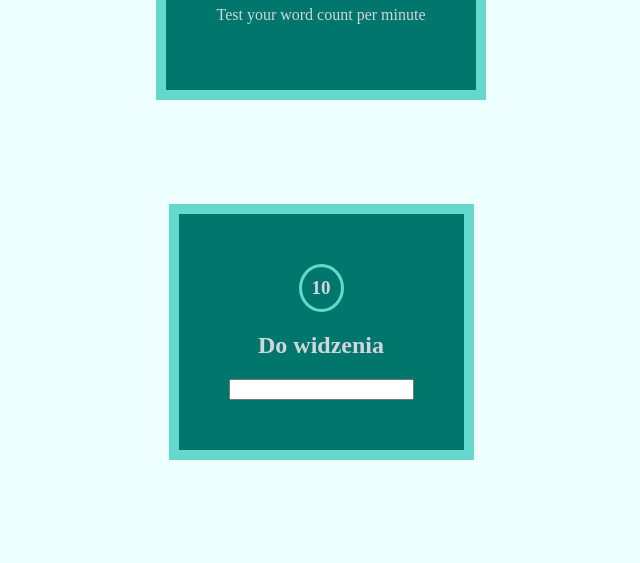
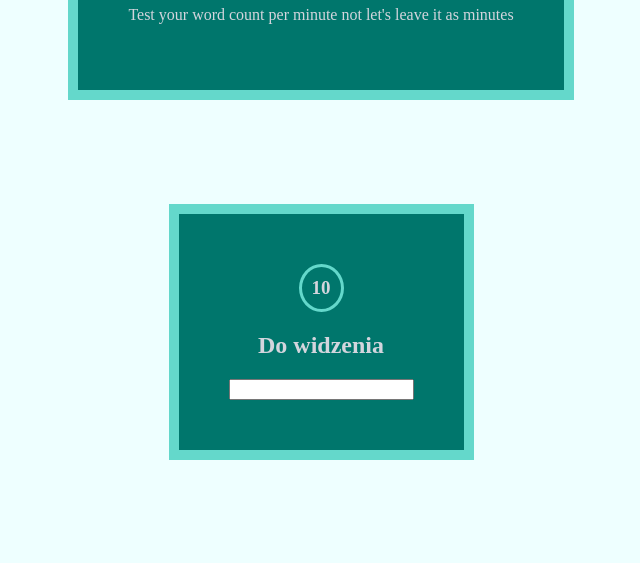
Before and after one commit to josh-hernd/words, a plain HTML site: page index.html in a window 1280 px wide. Shown: the part 237-800 px from the top of the page, without its empty margins (319-959 px from the left). Drawn offline with Linux system fonts and the light colour scheme.

Commit message:
Change it to minutes

```diff
--- a/index.html
+++ b/index.html
@@ -15,7 +15,7 @@
 
         <div class="title">
             <h1>Test your skills</h1>
-            <p>Test your word count per minute</p>
+            <p>Test your word count per minute not let's leave it as minutes</p>
         </div>
 
         <div class="text-test">
```
